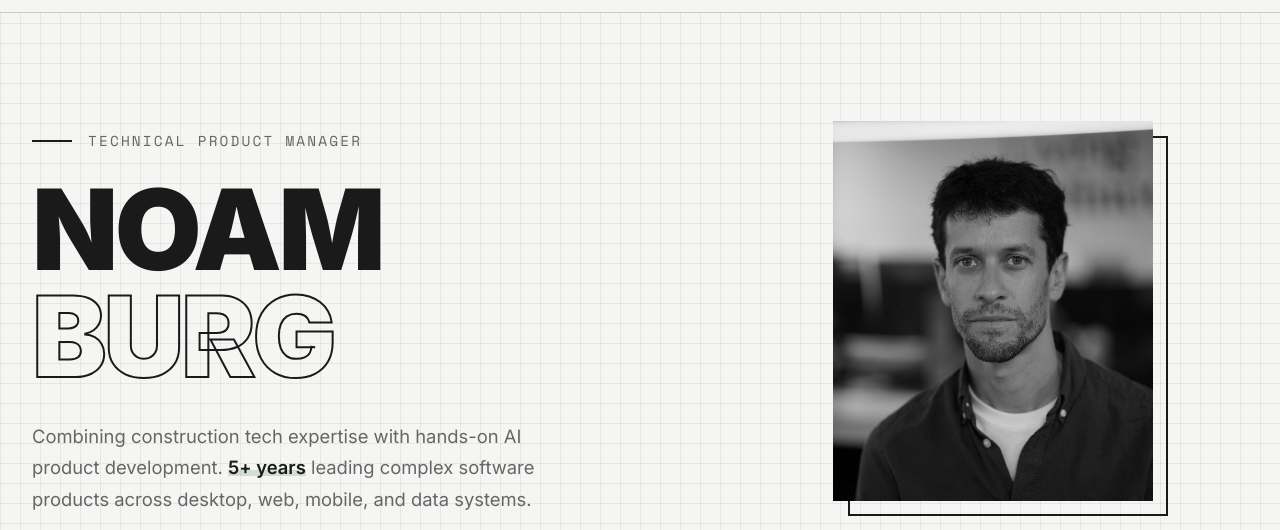
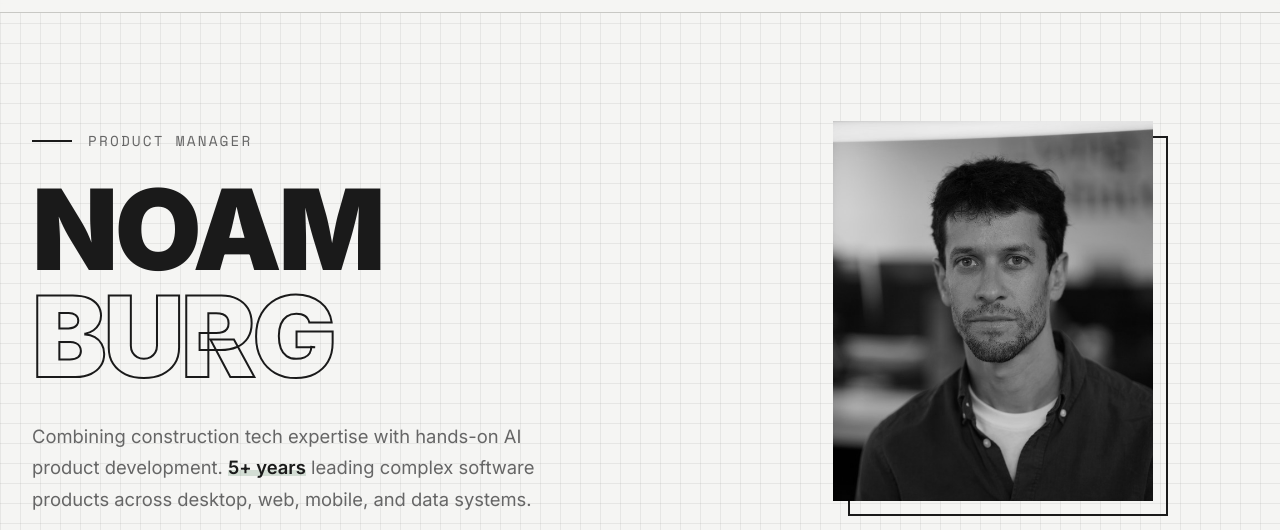
Before and after one commit to sisoburg/CV, a plain HTML site: page index.html in a window 1280 px wide. Shown: the part 57-587 px from the top of the page. Drawn offline with nearby package versions, Linux system fonts and the light colour scheme.

Commit message:
Update index.html

```diff
--- a/index.html
+++ b/index.html
@@ -5,13 +5,13 @@
     <meta name="viewport" content="width=device-width, initial-scale=1.0" />
     <meta
       name="description"
-      content="Noam Burg - Technical Product Manager combining construction tech expertise with hands-on AI product development. 5+ years leading complex software products."
+      content="Noam Burg - Product Manager combining construction tech expertise with hands-on AI product development. 5+ years leading complex software products."
     />
     <meta
       name="keywords"
       content="Product Manager, AI, Construction Tech, BIM, Technical PM, Software Development"
     />
-    <title>Noam Burg | Technical Product Manager</title>
+    <title>Noam Burg | Product Manager</title>
     <link rel="preconnect" href="https://fonts.googleapis.com" />
     <link rel="preconnect" href="https://fonts.gstatic.com" crossorigin />
     <link
@@ -23,25 +23,25 @@
 
     <!-- Open Graph / LinkedIn -->
     <meta property="og:type" content="website" />
-    <meta property="og:title" content="Noam Burg | Technical Product Manager" />
+    <meta property="og:title" content="Noam Burg | Product Manager" />
     <meta
       property="og:description"
-      content="Technical Product Manager combining construction tech expertise with hands-on AI product development. 5+ years leading complex software products."
+      content="Product Manager combining construction tech expertise with hands-on AI product development. 5+ years leading complex software products."
     />
-    <meta property="og:image" content="profile.jpg" />
+    <meta property="og:image" content="https://sisoburg.github.io/CV/profile.jpg" />
     <meta property="og:url" content="https://sisoburg.github.io/CV/" />
 
     <!-- Twitter -->
     <meta name="twitter:card" content="summary_large_image" />
     <meta
       name="twitter:title"
-      content="Noam Burg | Technical Product Manager"
+      content="Noam Burg | Product Manager"
     />
     <meta
       name="twitter:description"
       content="5+ years leading complex software products across AI, BIM, and construction tech."
     />
-    <meta name="twitter:image" content="profile.jpg" />
+    <meta name="twitter:image" content="https://sisoburg.github.io/CV/profile.jpg" />
   </head>
   <body>
     <!-- Grid Background -->
@@ -76,7 +76,7 @@
           <div class="hero-left">
             <div class="hero-tag">
               <span class="tag-line"></span>
-              <span class="tag-text">Technical Product Manager</span>
+              <span class="tag-text">Product Manager</span>
             </div>
             <h1 class="hero-name">
               <span class="name-line">NOAM</span>
@@ -652,7 +652,7 @@
         <div class="footer-content">
           <div class="footer-left">
             <span class="footer-name">Noam Burg</span>
-            <span class="footer-title">Technical Product Manager</span>
+            <span class="footer-title">Product Manager</span>
           </div>
           <div class="footer-center">
             <a href="mailto:sisoburg@gmail.com" class="footer-link"
```
